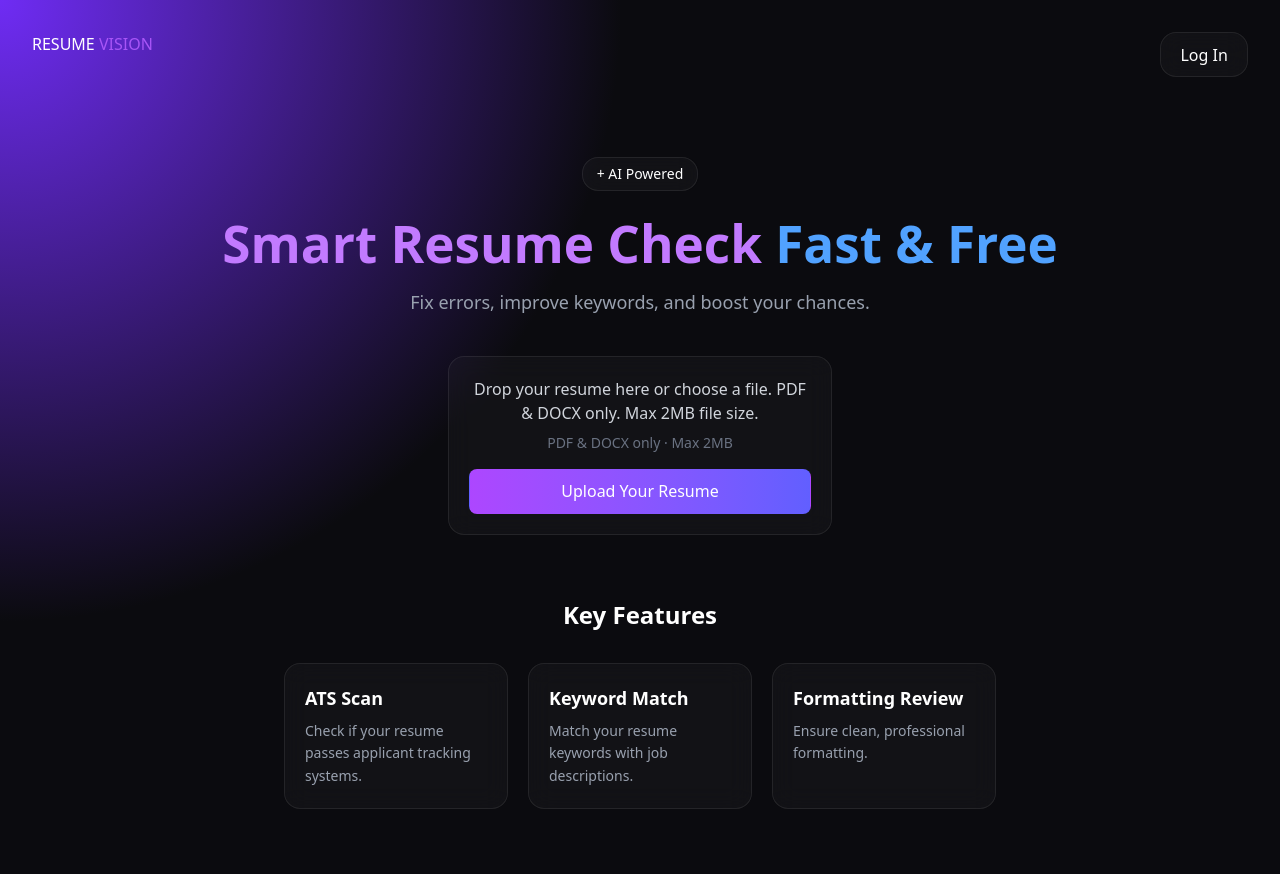
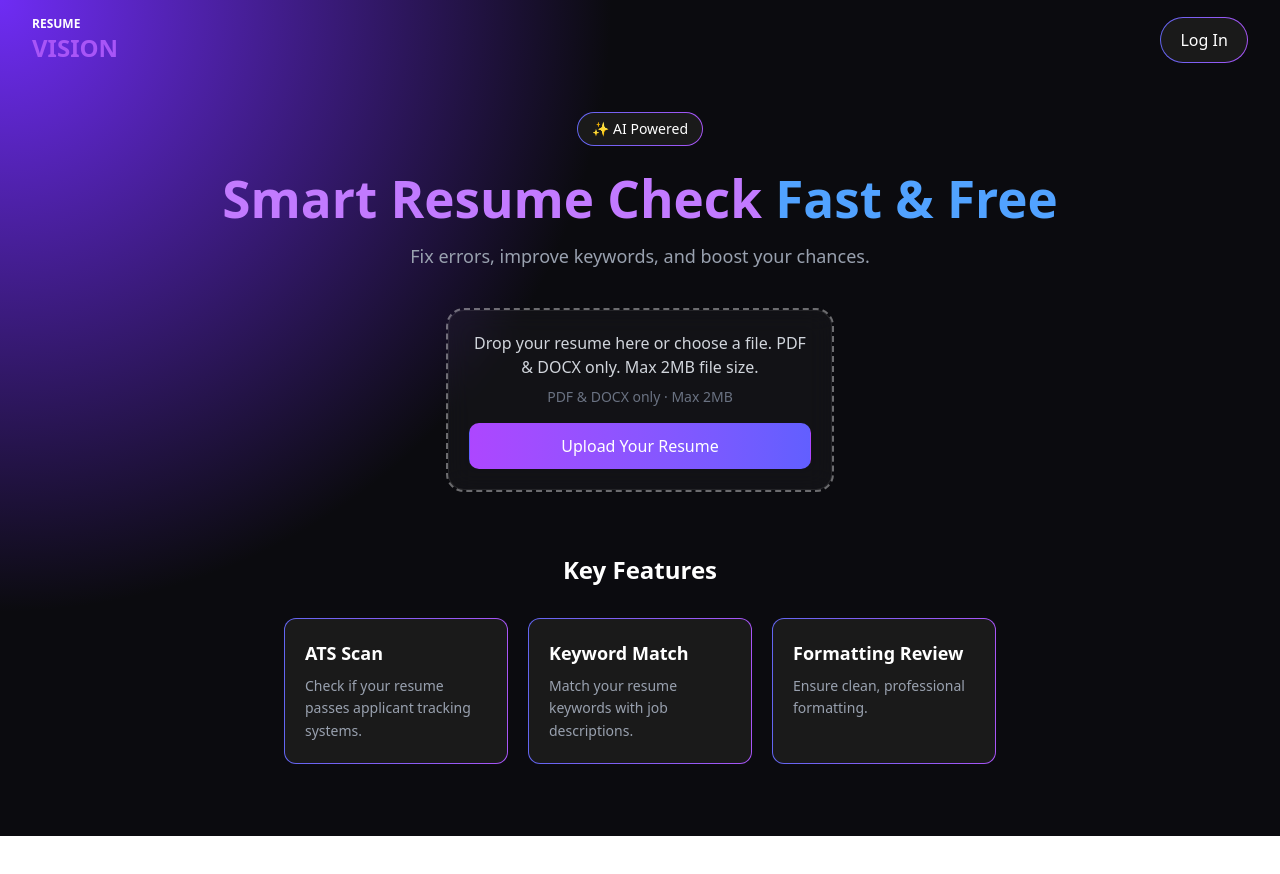
Before and after one commit to Agithub16/ai-resume-analyzer, a React (Vite) app: page / in a window 1280 px wide. Shown: the top 874 px of the page. After the commit the page ends 836 px from the top, so only its background shows below. Built offline with nearby package versions, Linux system fonts and the light colour scheme.

Commit message:
frontend work

```diff
--- a/src/components/FeatureCard.jsx
+++ b/src/components/FeatureCard.jsx
@@ -1,6 +1,6 @@
 export default function FeatureCard({ title, desc }) {
   return (
-    <div className="glass p-5 w-56 rounded-xl">
+    <div className="feature-card p-5 w-56 rounded-xl">
       <h4 className="text-white text-lg font-semibold mb-2">{title}</h4>
       <p className="text-gray-400 text-sm leading-relaxed">{desc}</p>
     </div>
--- a/src/components/Hero.jsx
+++ b/src/components/Hero.jsx
@@ -2,7 +2,7 @@
 export default function Hero() {
   return (
     <div style={{textAlign:'center', marginTop:'80px'}}>
-      <span className="glass px-3.5 py-1.5 rounded-md text-sm mb-6 inline-block">+ AI Powered</span>
+      <span className="ai-powered-badge px-3.5 py-1.5 rounded-md text-sm mb-6 inline-block">✨ AI Powered</span>
 
       <h1 className="text-5xl font-bold mb-4">
         <span className="text-purple-400">Smart Resume Check</span>{' '}
--- a/src/components/Navbar.jsx
+++ b/src/components/Navbar.jsx
@@ -1,9 +1,24 @@
 // components/Navbar.jsx
 export default function Navbar() {
   return (
-    <div style={{display:'flex', justifyContent:'space-between'}}>
-      <h3>RESUME <span style={{color:'#a855f7'}}>VISION</span></h3>
-      <button className="glass">Log In</button>
+    <div
+      style={{
+        position: 'fixed',
+        top: 0,
+        left: 0,
+        width: '100%',
+        display: 'flex',
+        justifyContent: 'space-between',
+        alignItems: 'center',
+        padding: '1rem 2rem',
+        boxSizing: 'border-box'
+      }}
+    >
+      <div className="font-bold text-xl" style={{ display: 'flex', flexDirection: 'column', lineHeight: '1.2' }}>
+        <span className="text-xs font-bold">RESUME</span>
+        <span className="text-2xl" style={{ color: '#a855f7' }}>VISION</span>
+      </div>
+      <button className="glass login-button">Log In</button>
     </div>
   )
 }
--- a/src/components/UploadBox.jsx
+++ b/src/components/UploadBox.jsx
@@ -1,7 +1,7 @@
 // components/UploadBox.jsx
 export default function UploadBox() {
   return (
-    <div className="glass w-96 mx-auto my-10 p-5 border-2 border-dashed border-gray-600 rounded-xl text-center">
+    <div className="outline outline-2 outline-white/40 [outline-style:dashed] glass w-96 mx-auto my-10 p-5 border-2 border-dashed border-gray-600 rounded-xl text-center">
       <p className="text-gray-300 mb-2">Drop your resume here or choose a file. PDF & DOCX only. Max 2MB file size.</p>
       <p className="text-gray-500 text-sm">PDF & DOCX only · Max 2MB</p>
 
--- a/src/index.css
+++ b/src/index.css
@@ -43,13 +43,49 @@ body {
   border-radius: 16px;
 }
 
+.login-button {
+  border-radius: 9999px;
+  border: 1px solid transparent;
+  background:
+    linear-gradient(#1a1a1a, #1a1a1a) padding-box,
+    linear-gradient(90deg, #6366f1, #a855f7) border-box;
+}
+
+.ai-powered-badge {
+  border-radius: 20px;
+  border: 1px solid transparent;
+  background:
+    linear-gradient(#1a1a1a, #1a1a1a) padding-box,
+    linear-gradient(90deg, #6366f1, #a855f7) border-box;
+  backdrop-filter: blur(12px);
+}
+
+.feature-card {
+  border: 1px solid transparent;
+  background:
+    linear-gradient(#1a1a1a, #1a1a1a) padding-box,
+    linear-gradient(90deg, #6366f1, #a855f7) border-box;
+  backdrop-filter: blur(12px);
+  transition: all 0.5s ease;
+  cursor: pointer;
+}
+
+.feature-card:hover {
+  background:
+    linear-gradient(#1a1a1a, #1a1a1a) padding-box,
+    linear-gradient(90deg, #8b5cf6, #ec4899) border-box;
+  transform: translateY(-5px);
+  box-shadow: 0 10px 30px rgba(139, 92, 246, 0.3);
+}
+
+
 h1 {
   font-size: 3.2em;
   line-height: 1.1;
 }
 
 button {
-  border-radius: 8px;
+  border-radius: 10px;
   border: 1px solid transparent;
   padding: 0.6em 1.2em;
   font-size: 1em;
```
